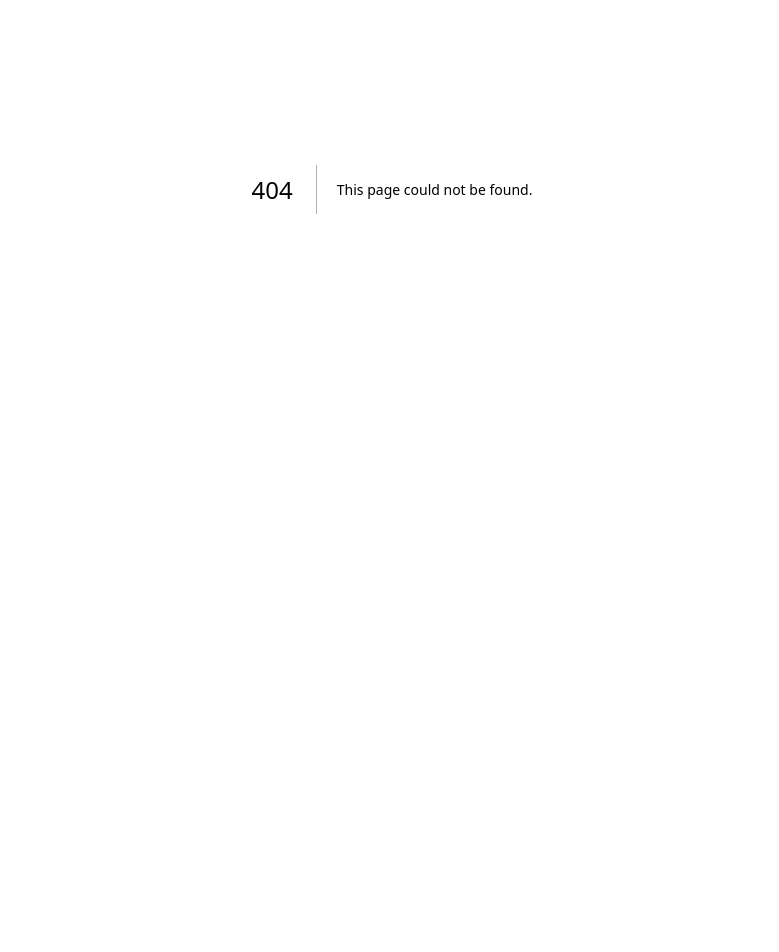
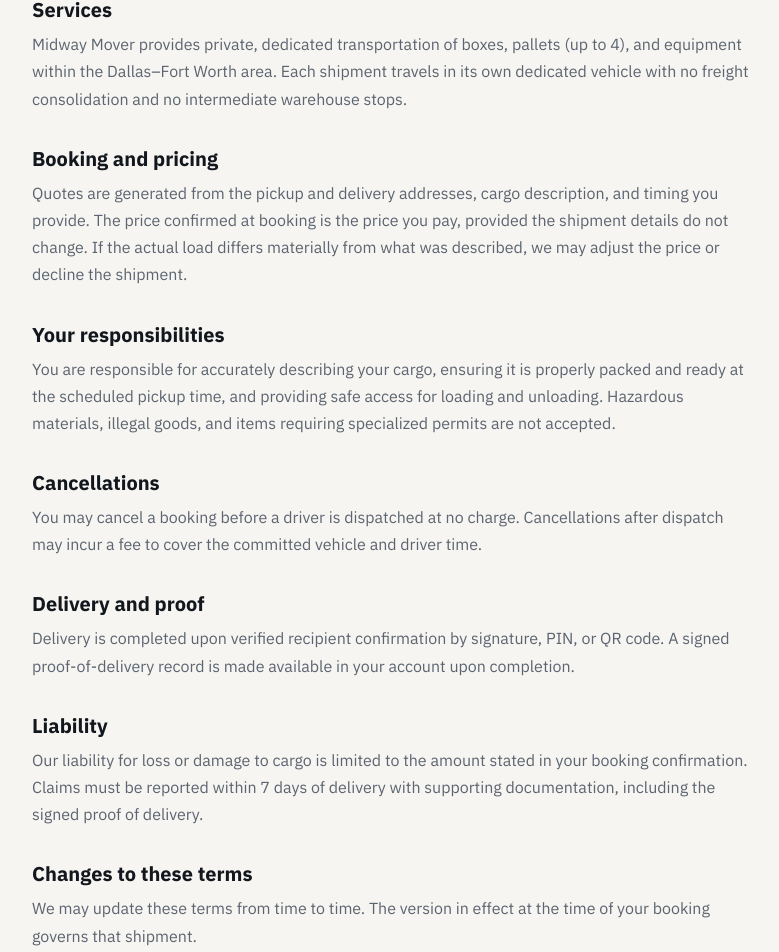
Before and after one commit to farooqumareng-alt/midwaymover, a Next.js app in the folder apps/web/: page /terms in a window 1280 px wide. Before the commit this address had no page. Shown: the part 211-1163 px from the top of the page, without its empty margins (248-1027 px from the left). Before the commit the page ends 800 px from the top, so only its background shows below. Built offline with nearby package versions, Linux system fonts and the light colour scheme.

Commit message:
feat: add Terms of Service page

```diff
--- /dev/null
+++ b/apps/web/src/app/terms/page.tsx
@@ -0,0 +1,87 @@
+import type { Metadata } from "next";
+
+export const metadata: Metadata = {
+  title: "Terms of Service — Midway Mover",
+  description: "The terms governing Midway Mover transportation services.",
+};
+
+const section: React.CSSProperties = { marginBottom: 32 };
+const h2: React.CSSProperties = { fontSize: 20, marginBottom: 8 };
+const p: React.CSSProperties = { color: "var(--muted-on-light)", lineHeight: 1.7, marginBottom: 12 };
+
+export default function TermsPage() {
+  return (
+    <main className="container" style={{ paddingTop: 64, paddingBottom: 96, maxWidth: 800 }}>
+      <p className="eyebrow">Terms of Service</p>
+      <h1 style={{ fontSize: 36, margin: "12px 0 8px" }}>Terms of Service</h1>
+      <p style={{ ...p, marginBottom: 32 }}>Last updated: October 2026</p>
+
+      <div style={section}>
+        <h2 style={h2}>Services</h2>
+        <p style={p}>
+          Midway Mover provides private, dedicated transportation of boxes,
+          pallets (up to 4), and equipment within the Dallas–Fort Worth area.
+          Each shipment travels in its own dedicated vehicle with no freight
+          consolidation and no intermediate warehouse stops.
+        </p>
+      </div>
+
+      <div style={section}>
+        <h2 style={h2}>Booking and pricing</h2>
+        <p style={p}>
+          Quotes are generated from the pickup and delivery addresses, cargo
+          description, and timing you provide. The price confirmed at booking is
+          the price you pay, provided the shipment details do not change. If the
+          actual load differs materially from what was described, we may adjust
+          the price or decline the shipment.
+        </p>
+      </div>
+
+      <div style={section}>
+        <h2 style={h2}>Your responsibilities</h2>
+        <p style={p}>
+          You are responsible for accurately describing your cargo, ensuring it
+          is properly packed and ready at the scheduled pickup time, and
+          providing safe access for loading and unloading. Hazardous materials,
+          illegal goods, and items requiring specialized permits are not accepted.
+        </p>
+      </div>
+
+      <div style={section}>
+        <h2 style={h2}>Cancellations</h2>
+        <p style={p}>
+          You may cancel a booking before a driver is dispatched at no charge.
+          Cancellations after dispatch may incur a fee to cover the committed
+          vehicle and driver time.
+        </p>
+      </div>
+
+      <div style={section}>
+        <h2 style={h2}>Delivery and proof</h2>
+        <p style={p}>
+          Delivery is completed upon verified recipient confirmation by
+          signature, PIN, or QR code. A signed proof-of-delivery record is made
+          available in your account upon completion.
+        </p>
+      </div>
+
+      <div style={section}>
+        <h2 style={h2}>Liability</h2>
+        <p style={p}>
+          Our liability for loss or damage to cargo is limited to the amount
+          stated in your booking confirmation. Claims must be reported within 7
+          days of delivery with supporting documentation, including the signed
+          proof of delivery.
+        </p>
+      </div>
+
+      <div style={section}>
+        <h2 style={h2}>Changes to these terms</h2>
+        <p style={p}>
+          We may update these terms from time to time. The version in effect at
+          the time of your booking governs that shipment.
+        </p>
+      </div>
+    </main>
+  );
+}
```
